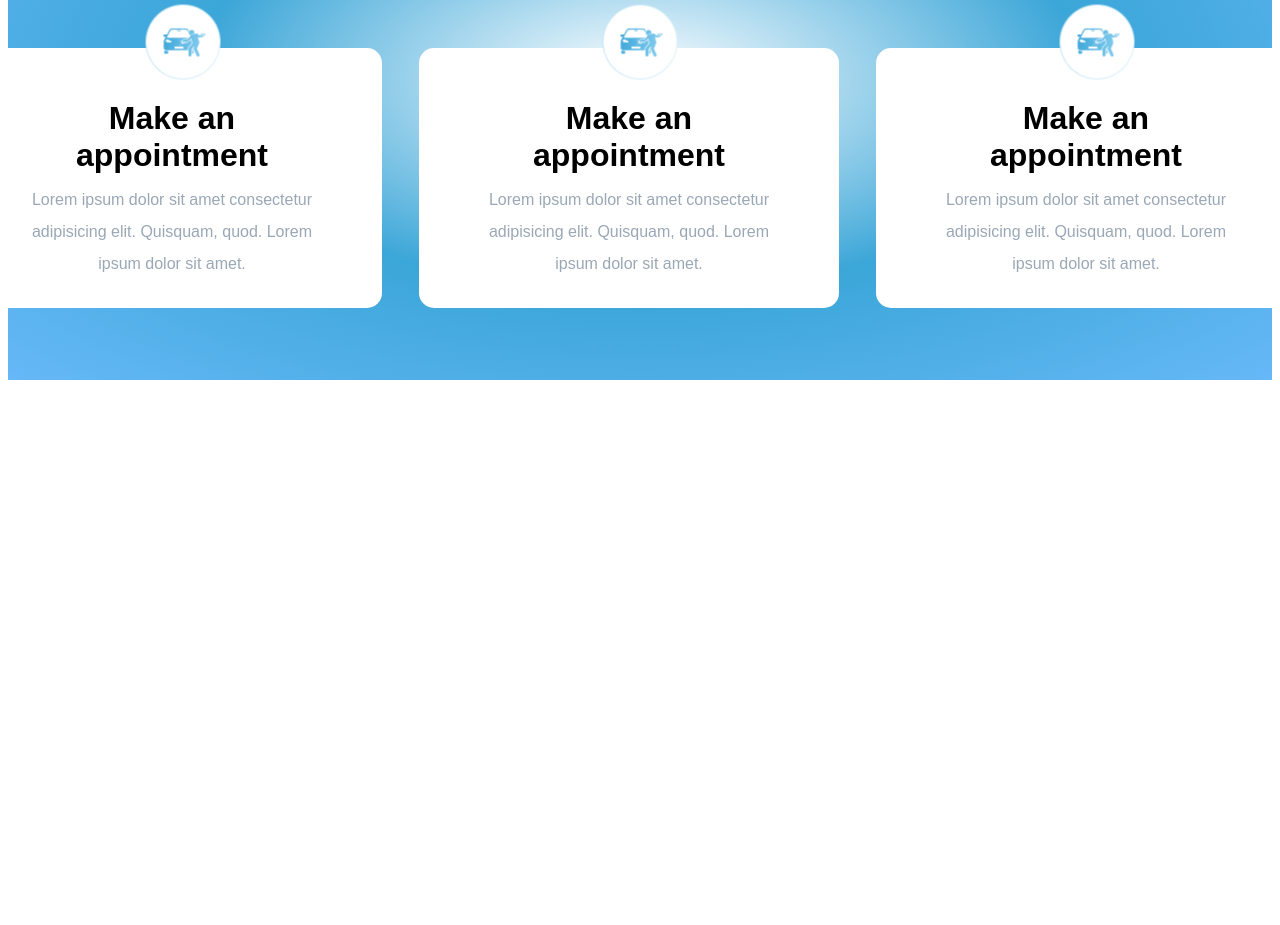
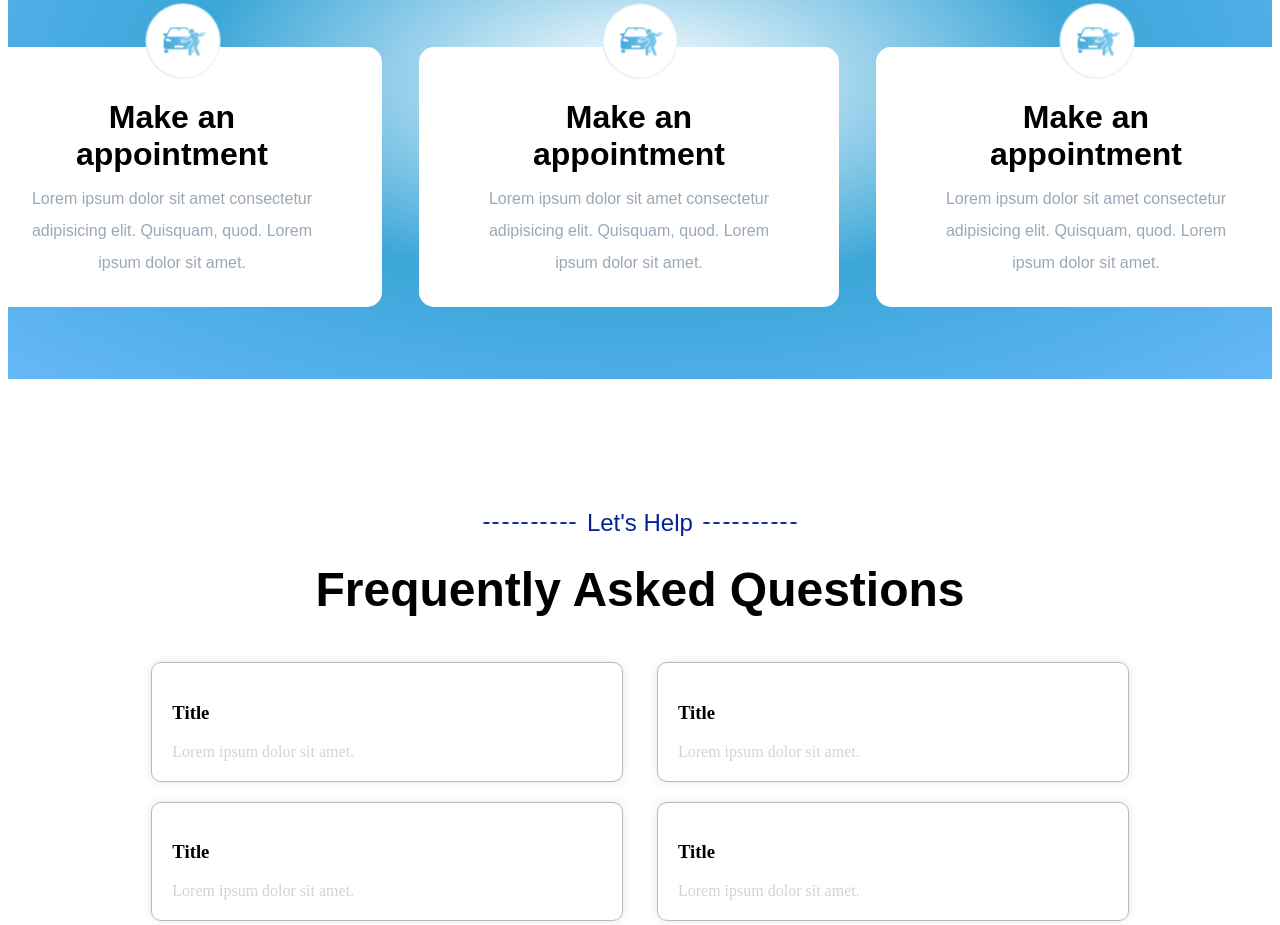
Before and after one commit to kamjohn777/splash-was-final, a website built with webpack: page dist/Home.html in a window 1280 px wide. Shown: the part 3143-4068 px from the top of the page. Before the commit the page ends 3531 px from the top, so only its background shows below. Built offline with nearby package versions, Linux system fonts and the light colour scheme.

Commit message:
minor touches of the homepage

```diff
--- a/dist/CSS/homePage.css
+++ b/dist/CSS/homePage.css
@@ -426,7 +426,8 @@ nav {
 
 /* Our Services style code */
 #our_service_sec {
-    margin-top: 100px;
+    /* margin-top: 100px; */
+    margin-top: 70px;
     display: flex;
     flex-direction: column;
     align-items: center;
@@ -465,17 +466,24 @@ nav {
 }
 
 .service-card-wrap {
-    display: flex;
+    /* display: flex;
     width: 100%;
     margin-top: 81px;
-    justify-content: space-around;
+    justify-content: space-around; */
+
+    display: flex;
+    width: 94%;
+    margin-top: 81px;
+    justify-content: space-evenly;
+    /* margin: auto; */
 }
 
 #ser-card-white {
     /* height: 380px;
     width: 370px; */
     height: 4%;
-    width: 22%;
+    width: 20%;
+    /* width: 22%; */
     background-color: white;
     border-radius: 40px;
     display: flex;
@@ -489,7 +497,8 @@ nav {
     /* height: 380px;
     width: 370px; */
     height: 40%;
-    width: 22%;
+    width: 20%;
+    /* width: 22%; */
     background-color: #e0f7ff;
     border-radius: 40px;
     display: flex;
@@ -855,3 +864,86 @@ nav {
     margin-bottom: 18px;
 }
 /* End of  work Process section */
+
+/* Frequently Asked Questions */
+#frequently-asked-question-sec {
+    /* margin-top: 100px;
+    display: flex;
+    flex-direction: column;
+    align-items: center;
+    justify-content: center; */
+    margin-top: 100px;
+    height: auto;
+    /* background: red; */
+    display: flex;
+    flex-direction: column;
+    align-items: center;
+    gap: 15px;
+}
+
+.faqs-sec-circles {
+    height: 2px;
+    width: 7px;
+    border-radius: 50%;
+    background-color: #032498;
+    /* background-color: #9ea6c275; */
+    /* background-color: white; */
+}
+
+.sub-faqs-wrap {
+    /* display: flex;
+    justify-content: space-around;
+    align-items: center;
+    width: 450px;
+    margin: auto; */
+
+    display: flex;
+    justify-content: space-evenly;
+    align-items: center;
+    width: 320px;
+    margin: auto;
+    margin-top: 30px;
+}
+
+.faqs-title-wrap {
+    /* background: yellow; */
+    margin: auto;
+    width: fit-content;
+    margin-top: 10px;
+}
+
+.faqs-title-wrap h2 {
+    font-size: 3rem;
+    margin: 0;
+    font-family: sans-serif;
+}
+
+.faqs-cards-wrap {
+    display: grid;
+    grid-template-columns: repeat(2, 1fr);
+    grid-template-rows: repeat(3, 1fr);
+    gap: 20px 0px;
+    width: 80%;
+    justify-items: center;
+    justify-content: space-evenly;
+    margin-top: 30px;
+}
+
+.card {
+    background: #fff; /* adjust as needed */
+    padding: 20px; /* adjust as needed */
+    box-shadow: 0px 0px 10px rgba(0, 0, 0, 0.1);
+    width: 85%;
+    max-width: 90%;
+    border-radius: 10px;
+    border: 1px solid rgb(185, 185, 185);
+}
+
+.card h3 {
+    font-weight: bold;
+}
+
+.card p {
+    color: lightgrey;
+}
+/* End of Frequently Asked Questions */
--- a/dist/Home.html
+++ b/dist/Home.html
@@ -806,6 +806,68 @@
 <!-- End of Our Work Process Section -->
 
 
+<!-- Frequently Asked Questions -->
+<section id="frequently-asked-question-sec">
+  <div class="sub-faqs-wrap">
+    <div class="faqs-sec-circles"></div>
+    <div class="faqs-sec-circles"></div>
+    <div class="faqs-sec-circles"></div>
+    <div class="faqs-sec-circles"></div>
+    <div class="faqs-sec-circles"></div>
+    <div class="faqs-sec-circles"></div>
+    <div class="faqs-sec-circles"></div>
+    <div class="faqs-sec-circles"></div>
+    <div class="faqs-sec-circles"></div>
+    <div class="faqs-sec-circles"></div>
+
+    <div class="sos-h3-wrap">
+      <h3>Let's Help</h3>
+    </div>
+
+    <div class="faqs-sec-circles"></div>
+    <div class="faqs-sec-circles"></div>
+    <div class="faqs-sec-circles"></div>
+    <div class="faqs-sec-circles"></div>
+    <div class="faqs-sec-circles"></div>
+    <div class="faqs-sec-circles"></div>
+    <div class="faqs-sec-circles"></div>
+    <div class="faqs-sec-circles"></div>
+    <div class="faqs-sec-circles"></div>
+    <div class="faqs-sec-circles"></div>
+  </div>
+
+  <div class="faqs-title-wrap">
+    <h2>Frequently Asked Questions</h2>
+  </div>
+
+  <div class="faqs-cards-wrap">
+    <div class="card">
+        <h3><strong>Title</strong></h3>
+        <p>Lorem ipsum dolor sit amet.</p>
+    </div>
+    <div class="card">
+        <h3><strong>Title</strong></h3>
+        <p>Lorem ipsum dolor sit amet.</p>
+    </div>
+    <div class="card">
+        <h3><strong>Title</strong></h3>
+        <p>Lorem ipsum dolor sit amet.</p>
+    </div>
+    <div class="card">
+        <h3><strong>Title</strong></h3>
+        <p>Lorem ipsum dolor sit amet.</p>
+    </div>
+    <div class="card">
+        <h3><strong>Title</strong></h3>
+        <p>Lorem ipsum dolor sit amet.</p>
+    </div>
+    <div class="card">
+        <h3><strong>Title</strong></h3>
+        <p>Lorem ipsum dolor sit amet.</p>
+    </div>
+</div>
+</section>
+<!-- End of Frequently Asked Questions -->
 
 
     <!-- <li>
```
